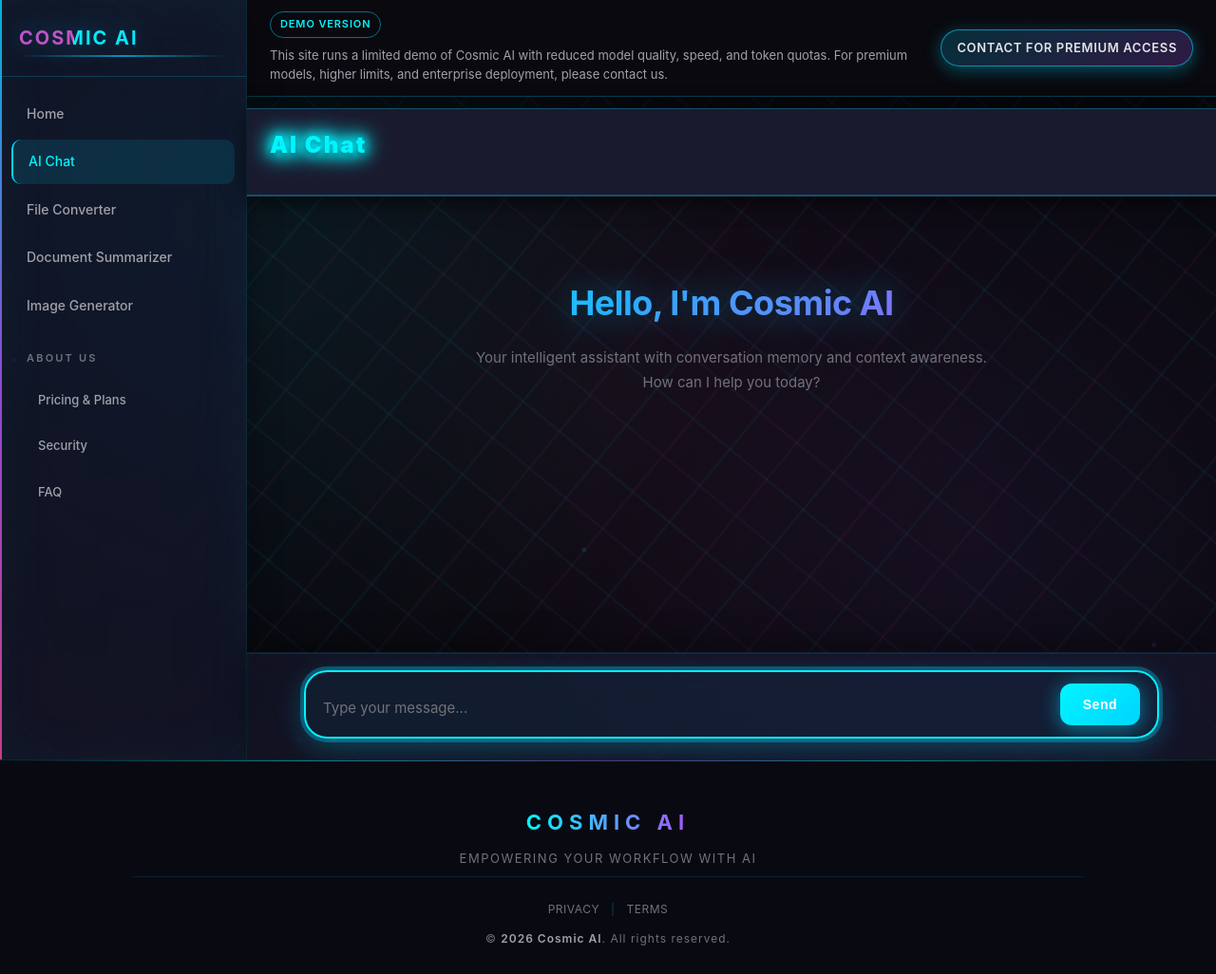
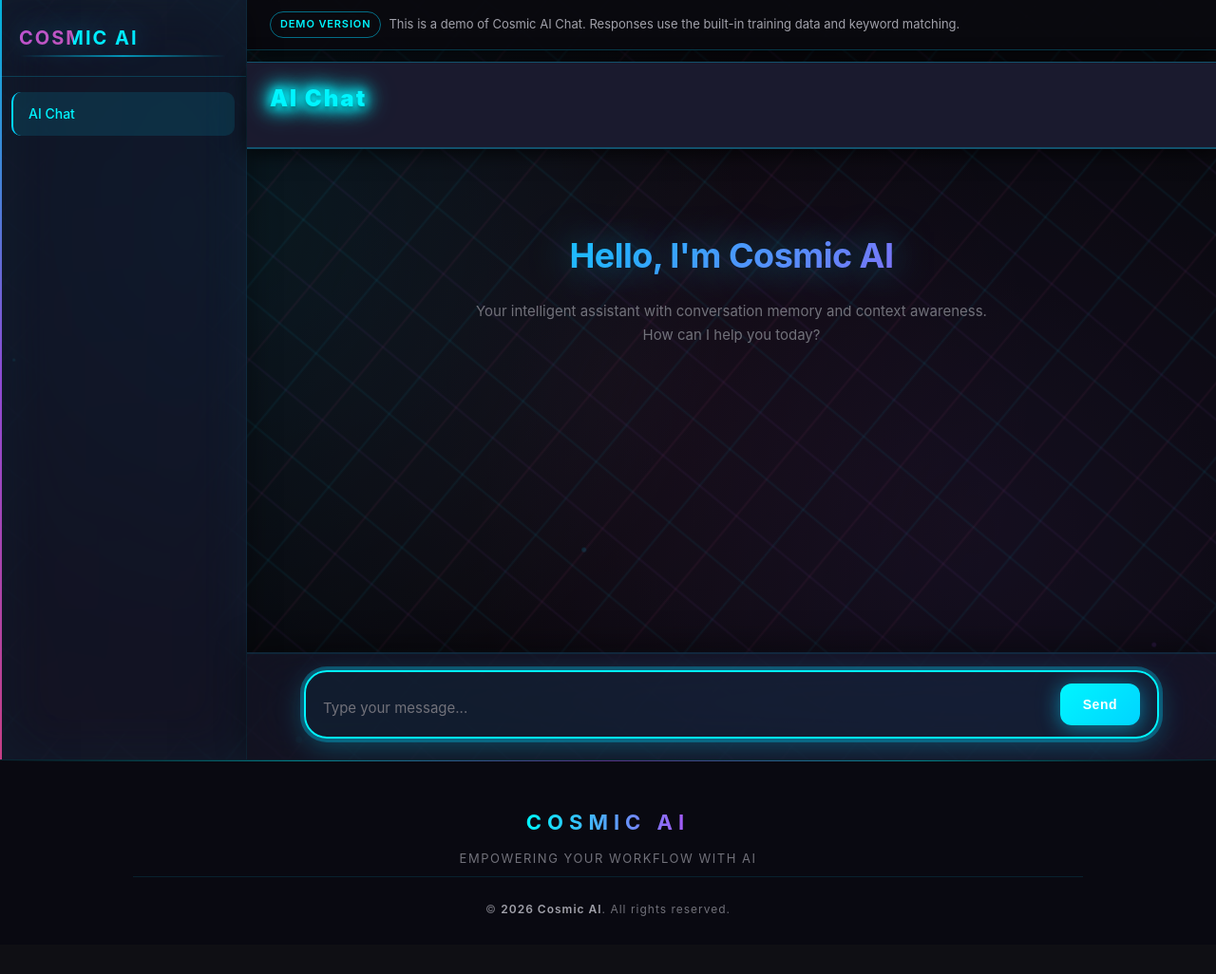
Before and after one commit to linkhanthtel/cosmic-ai, a Flask app: page /chat in a window 1280 px wide. Shown: the whole page at 95% size. After the commit the page ends 965 px from the top, so only its background shows below. Run offline with Flask 3, Linux system fonts and the light colour scheme; data that the repository does not hold is empty.

Commit message:
Update base.html

```diff
--- a/templates/base.html
+++ b/templates/base.html
@@ -634,17 +634,7 @@
                 <h1>COSMIC AI</h1>
             </div>
             <div class="nav-menu">
-                <a href="/" class="nav-item {% if request.endpoint == 'index' or request.endpoint == 'home' %}active{% endif %}">Home</a>
                 <a href="/chat" class="nav-item {% if request.endpoint == 'chat_page' %}active{% endif %}">AI Chat</a>
-                <a href="/converter" class="nav-item {% if request.endpoint == 'converter_page' %}active{% endif %}">File Converter</a>
-                <a href="/summarizer" class="nav-item {% if request.endpoint == 'summarizer_page' %}active{% endif %}">Document Summarizer</a>
-                <a href="/image-generator" class="nav-item {% if request.endpoint == 'image_generator_page' %}active{% endif %}">Image Generator</a>
-
-                <div class="nav-section-title">About Us</div>
-                <a href="/pricing" class="nav-item nav-sub {% if request.endpoint == 'pricing_page' %}active{% endif %}">Pricing & Plans</a>
-                <a href="/security" class="nav-item nav-sub {% if request.endpoint == 'security_page' %}active{% endif %}">Security</a>
-                <a href="/faq" class="nav-item nav-sub {% if request.endpoint == 'faq_page' %}active{% endif %}">FAQ</a>
-
                 {% block nav_items %}{% endblock %}
             </div>
         </nav>
@@ -655,11 +645,9 @@
                 <div class="demo-banner-text">
                     <span class="demo-label">Demo Version</span>
                     <span class="demo-message">
-                        This site runs a limited demo of Cosmic AI with reduced model quality, speed, and token quotas.
-                        For premium models, higher limits, and enterprise deployment, please contact us.
+                        This is a demo of Cosmic AI Chat. Responses use the built-in training data and keyword matching.
                     </span>
                 </div>
-                <a href="/pricing#contact-premium" class="demo-banner-cta">Contact for Premium Access</a>
             </div>
             {% block content %}{% endblock %}
         </main>
@@ -674,11 +662,6 @@
             </div>
         </div>
         <div class="footer-bottom">
-            <nav class="footer-links">
-                <a href="/privacy">Privacy</a>
-                <span class="footer-sep">|</span>
-                <a href="/terms">Terms</a>
-            </nav>
             <div class="footer-copyright">
                 © <strong>2026 Cosmic AI</strong>. All rights reserved.
             </div>
```
